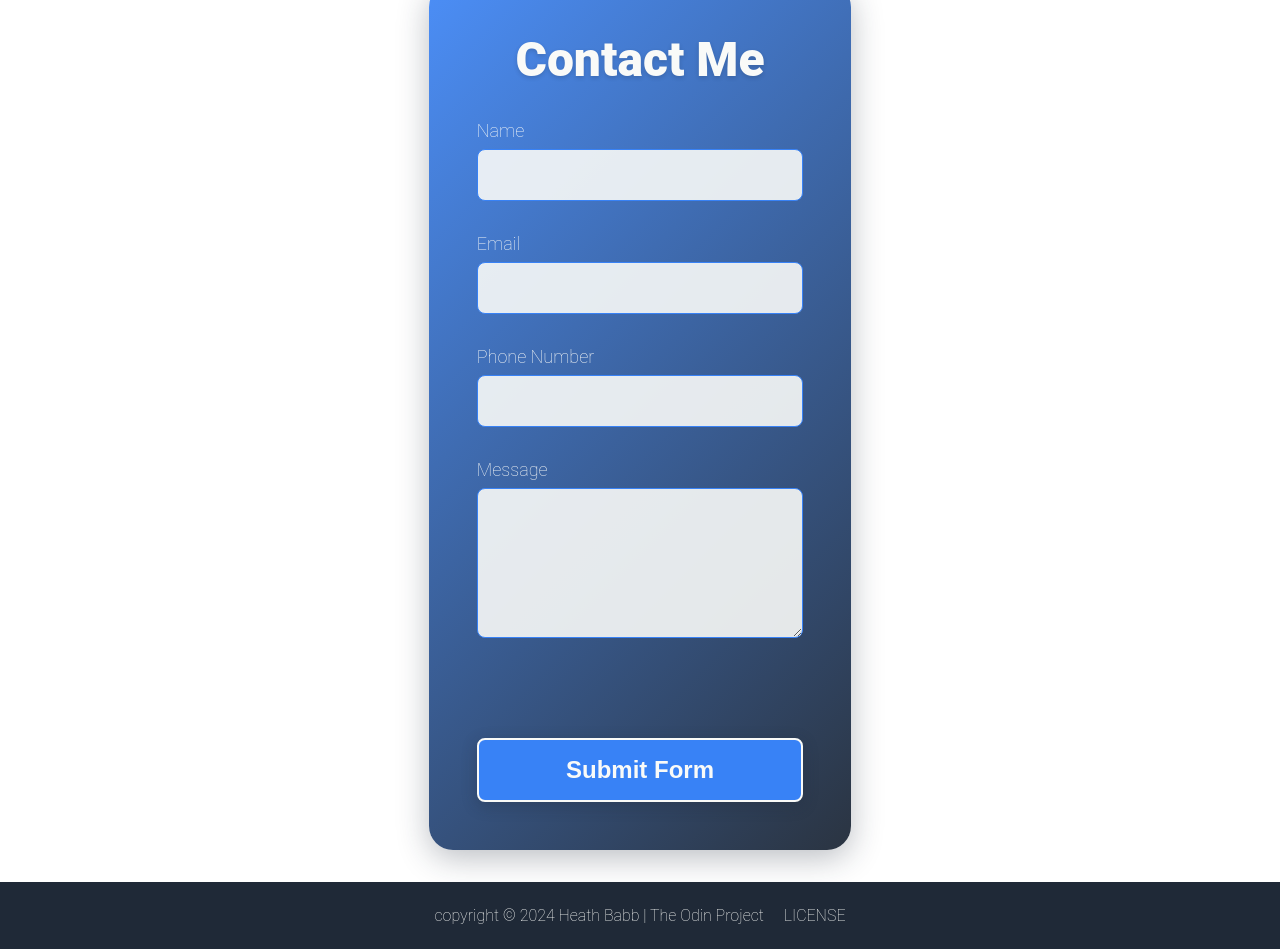
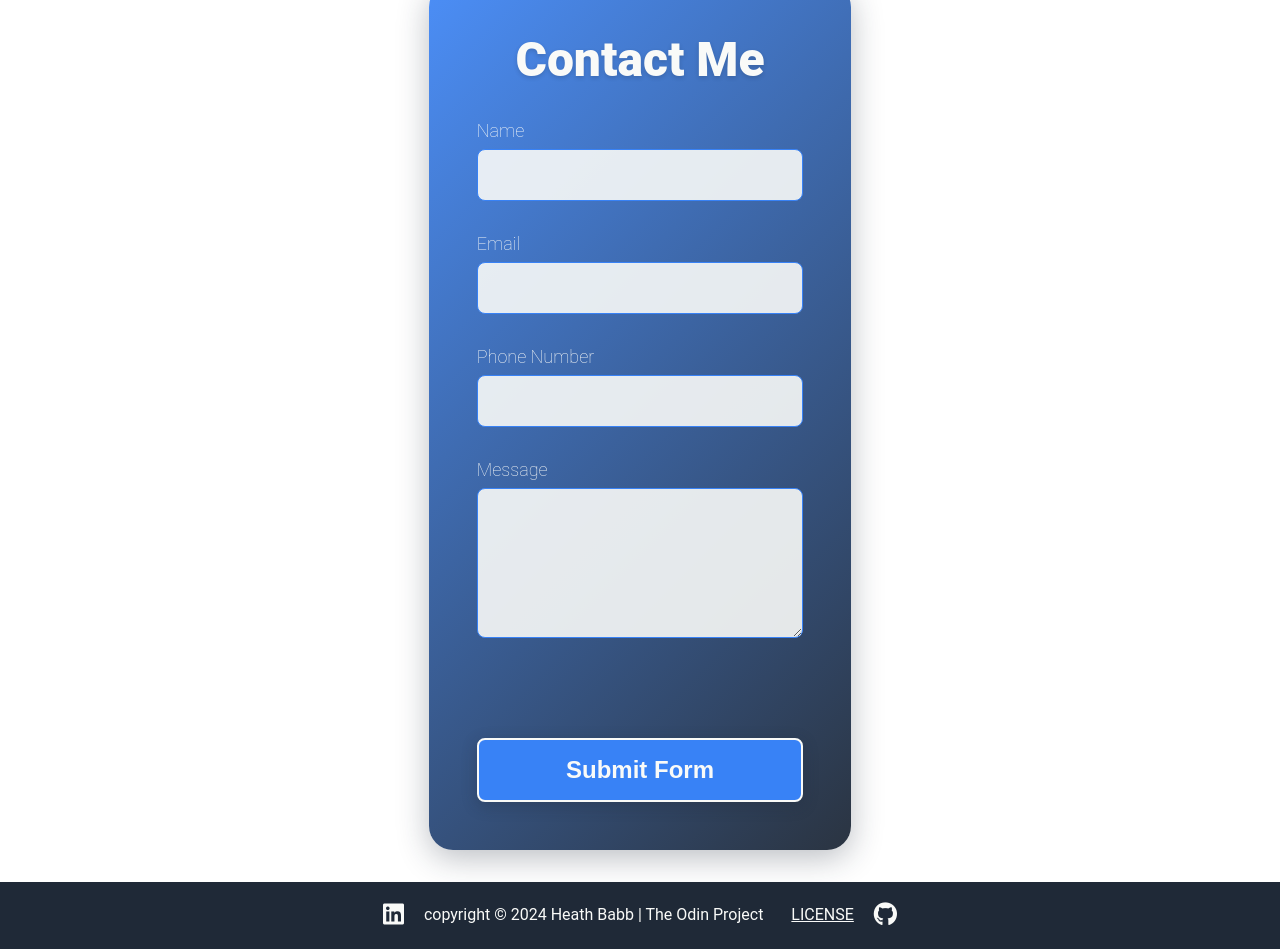
Before and after one commit to hbabb/odin-landing-page, a website: page index.html in a window 1280 px wide. Shown: the part 1392-2341 px from the top of the page. Drawn offline with Linux system fonts and the light colour scheme.

Commit message:
bug: fixed styles issue by adjusting path for github
- Added LinkedIn and GitHub icon links to footer
- Adjusted all paths for GitHub Pages links

```diff
--- a/index.html
+++ b/index.html
@@ -6,7 +6,8 @@
     <meta keywords="html, css, flexbox, odin, project, landing, page, landing page">
     <meta author="Heath Babb">
     <meta description="Odin Landing Page Project">
-    <link rel="stylesheet" href="/styles/style.css">
+    <link rel="stylesheet" href="https://cdnjs.cloudflare.com/ajax/libs/font-awesome/6.5.1/css/all.min.css">
+    <link rel="stylesheet" href="/odin-landing-page/styles/style.css">
     <title>Odin Landing Page</title>
 </head>
 <body>
@@ -15,7 +16,7 @@
         <div class="logo">
             <figure>
                 <a href="https://www.heath-babb.tech" target="_blank">
-                    <img src="/assets/images/Heath Babb.svg" alt="signature logo">
+                    <img src="/odin-landing-page/assets/images/Heath Babb.svg" alt="signature logo">
                 </a>
                 <figcaption>
                     The Odin Project:<br>Landing Page CSS Project
@@ -56,7 +57,7 @@
 
             <div class="hero-image">
                 <figure>
-                    <img src="/assets//images/TheOdinProject-Logo.png" alt="The Odin Project Logo">
+                    <img src="/odin-landing-page/assets/images/TheOdinProject-Logo.png" alt="The Odin Project Logo">
                     <figcaption>
                         The Odin Project Logo | curtesy of The Odin Project
                     </figcaption>
@@ -76,7 +77,7 @@
 
                 <figure class="odin-recipes">
                     <a href="https://hbabb.github.io/odin-recipes/index.html" target="_blank">
-                        <img src="/assets/images/OdinRecipes-Landing.png" alt="Odin Recipes Landing Page">
+                        <img src="/odin-landing-page/assets/images/OdinRecipes-Landing.png" alt="Odin Recipes Landing Page">
                     </a>
                     <figcaption>
                         The Odin Projects: 1st foundational project focusing on HTML created by Heath Babb
@@ -85,7 +86,7 @@
 
                 <figure class="motlow-creek-ministries">
                     <a href="https://motlowcreekministries.com/" target="_blank">
-                        <img src="/assets/images/mcbc-landing.png" alt="Motlow Creek Ministries Landing Page">
+                        <img src="/odin-landing-page/assets/images/mcbc-landing.png" alt="Motlow Creek Ministries Landing Page">
                     </a>
                     <figcaption>
                         Motlow Creek Ministries Landing Page created by Heath Babb in collaboration with Motlow Creek Baptist Church
@@ -94,7 +95,7 @@
 
                 <figure class="heath-website">
                     <a href="https://heath-babb.tech/" target="_blank">
-                        <img src="/assets/images/HeathBabbPortfolio-landing.png" alt="Heath Babb Landing Page">
+                        <img src="/odin-landing-page/assets/images/HeathBabbPortfolio-landing.png" alt="Heath Babb Landing Page">
                     </a>
                     <figcaption>
                         Personal website and portfolio created by Heath Babb
@@ -190,9 +191,18 @@
     </main>
 
     <footer>
-        <p>
-           copyright &copy; <script>document.write(new Date().getFullYear());</script> Heath Babb | The Odin Project <a href="https://github.com/hbabb/odin-landing-page/blob/main/LICENSE.md" target="_blank">LICENSE</a>
-        </p>
+        <div class="footer-content">
+            <a href="https://linkedin.com/in/heath-babb" target="_blank">
+                <i class="fab fa-linkedin"></i>
+            </a>
+            <p>
+                copyright &copy; <script>document.write(new Date().getFullYear());</script> Heath Babb | The Odin Project
+                <a href="https://github.com/hbabb/odin-landing-page/blob/main/LICENSE.md" target="_blank">LICENSE</a>
+            </p>
+            <a href="https://github.com/hbabb" target="_blank">
+                <i class="fab fa-github"></i>
+            </a>
+        </div>
     </footer>
 
     <script>
--- a/styles/style.css
+++ b/styles/style.css
@@ -355,7 +355,7 @@ main {
     }
 }
 
-footer {
+/* footer {
     width: 100%;
     text-align: center;
     padding: 1.5rem;
@@ -374,4 +374,41 @@ footer {
             color: #3b82f6;
         }
     }
+} */
+
+footer {
+    padding: 20px;
 }
+
+.footer-content {
+    display: flex;
+    align-items: center;
+    justify-content: center;
+    gap: 20px;  /* Space between elements */
+
+    p {
+        margin: 0;  /* Remove default paragraph margin */
+        text-align: center;
+        font-weight: 400;
+
+        a {
+            color: #f9faf8;  /* Default icon color */
+            text-decoration: underline;
+            transition: color 0.3s ease;
+            margin-left: 1.5rem;
+
+            &:hover {
+                color: #0366d6;
+            }
+        }
+    }
+
+    .fab {
+        font-size: 1.5rem;
+        color: #f9faf8;
+
+        &:hover {
+            color: #0366d6;
+        }
+    }
+}
```
